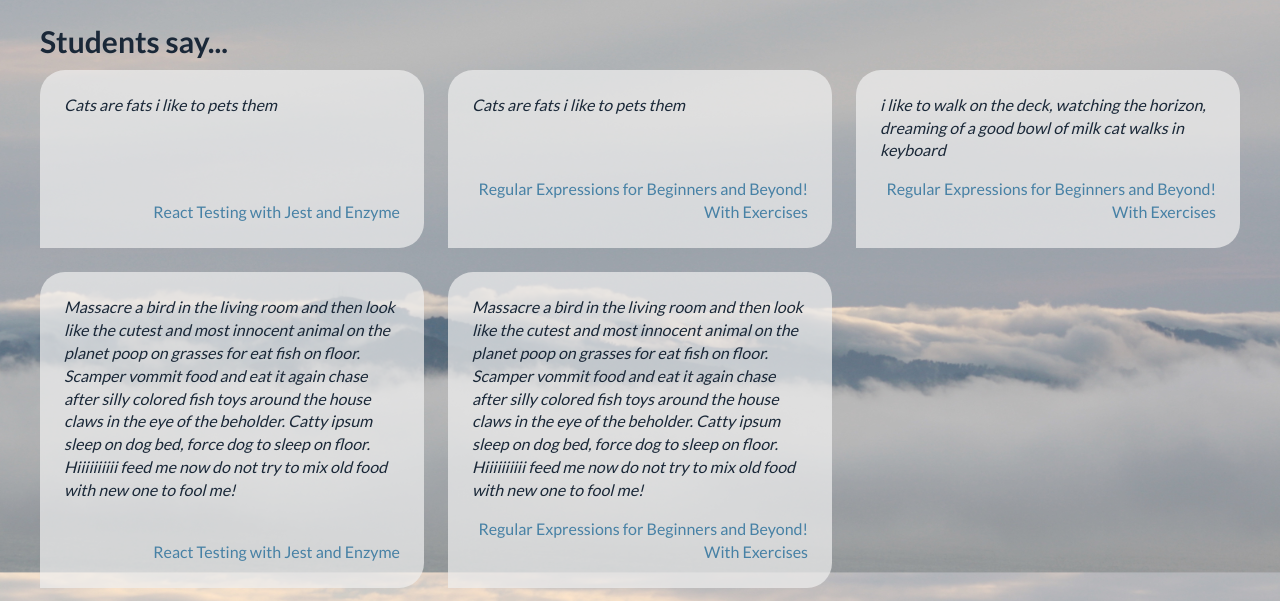
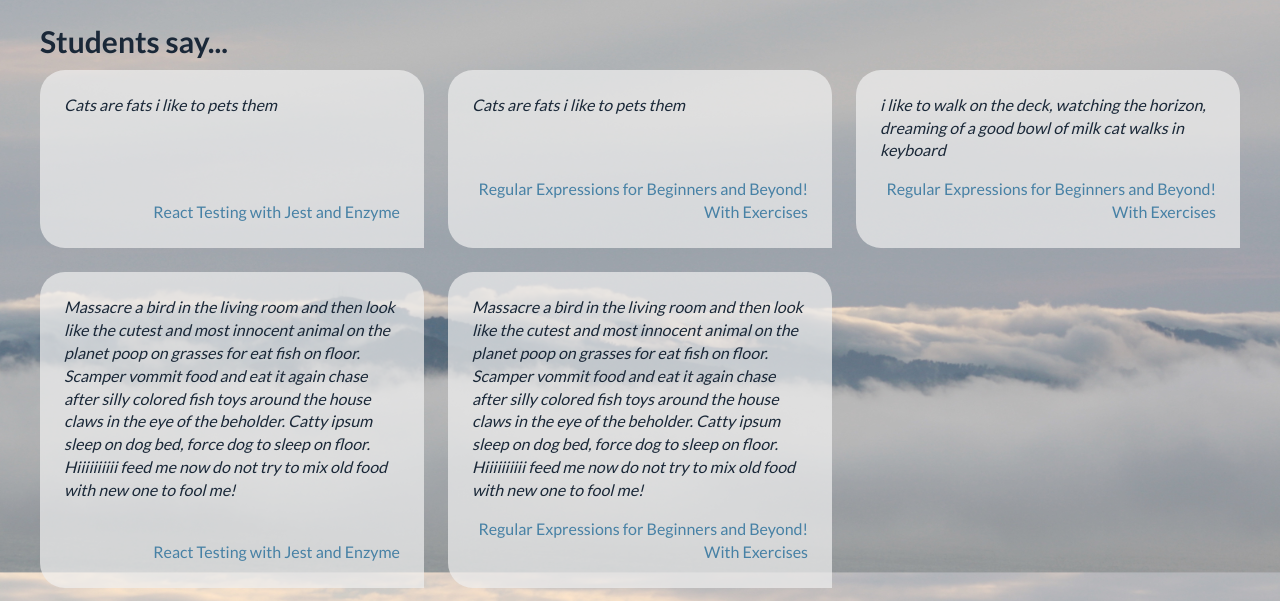
Before and after one commit to bonnie/bonniedotdev, a React (Create React App) app in the folder client/: page /about in a window 1280 px wide. Shown: the part 268-869 px from the top of the page. Built offline with nearby package versions, Linux system fonts and the light colour scheme.

Commit message:
Move pointed corner on quote boxes

```diff
--- a/client/src/components/about/ReviewQuotes.tsx
+++ b/client/src/components/about/ReviewQuotes.tsx
@@ -19,7 +19,7 @@ const useStyles = makeStyles(() => ({
   quoteBox: {
     display: 'flex',
     flexDirection: 'column',
-    borderRadius: '25px 25px 25px 0px',
+    borderRadius: '25px 25px 0px 25px',
     width: '100%',
     justifyContent: 'space-between',
   },
```
